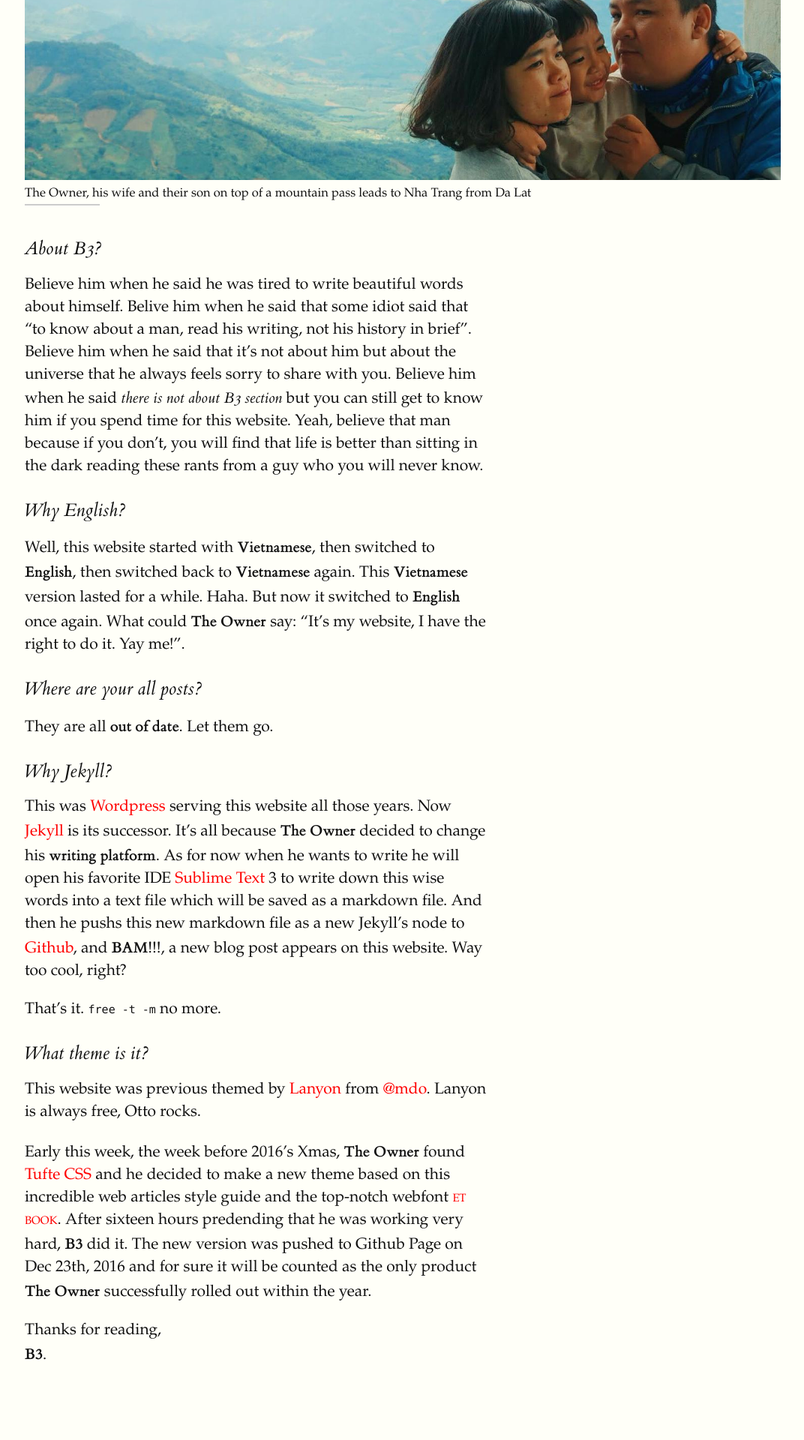
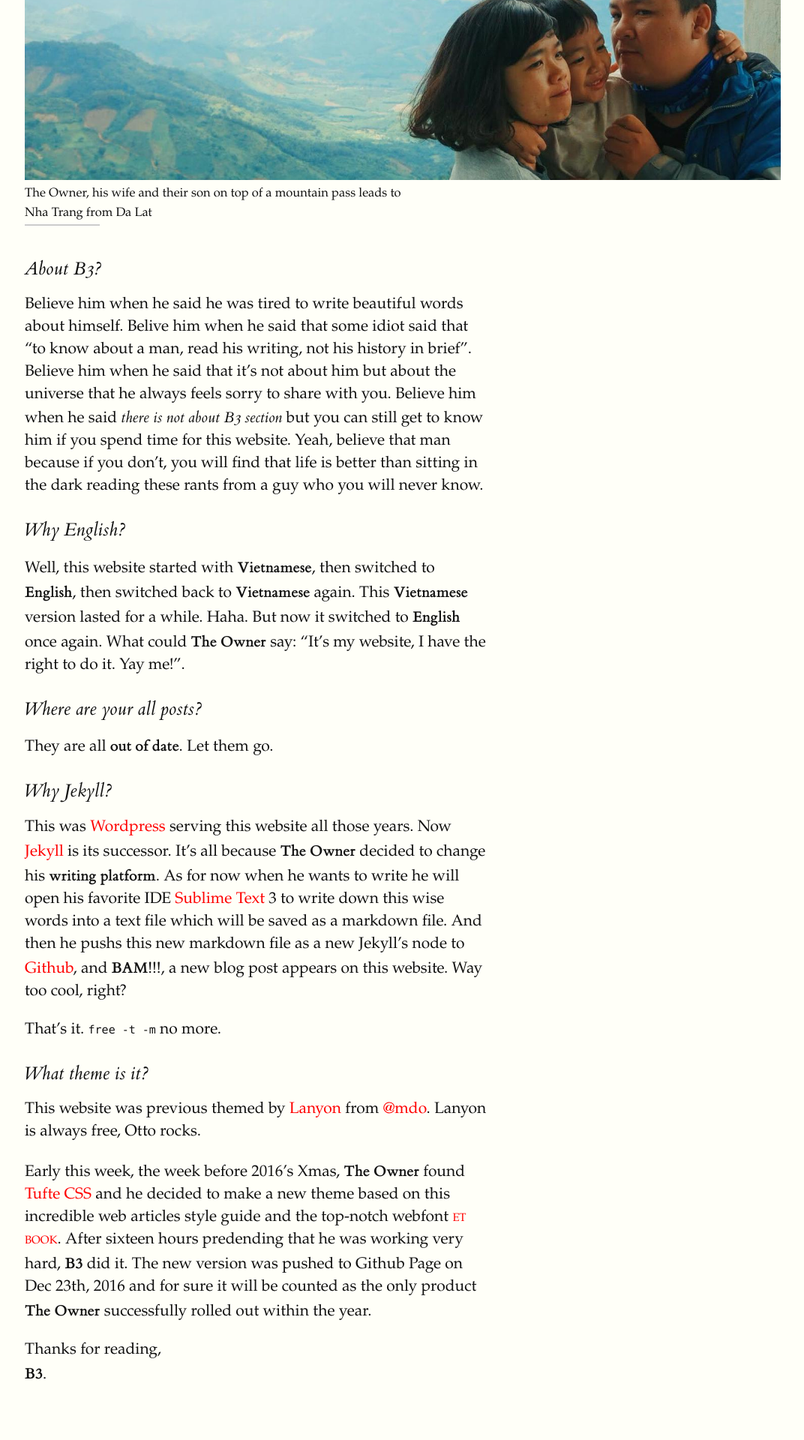
Before and after one commit to kazu2012/ducban.github.io, a Jekyll site: the page built from about-b3.md, in a window 1280 px wide. Shown: the part 642-2562 px from the top of the page at 75% size, without its empty margins (127-1199 px from the left). Built offline with Jekyll 4.4.1, drawn with Linux system fonts in a browser that asks for light colours; some web fonts are replaced.

Commit message:
update width of figcaption

```diff
--- a/public/css/b3.css
+++ b/public/css/b3.css
@@ -6,7 +6,7 @@ article { padding-top: 0; }
 
 figure { position: relative; }
 figure figcaption,
-figure.fullwidth figcaption { color: #111; float: none; margin: 0; max-width: 80% }
+figure.fullwidth figcaption { color: #111; float: none; margin: 0; max-width: 50% }
 figure figcaption:after { background-color: #ccc; content: ''; display: block; font-size: 1.1rem; height: 2px; width: 100px }
 
 abbr, acronym, .small-caps { font-variant: small-caps; }
```
